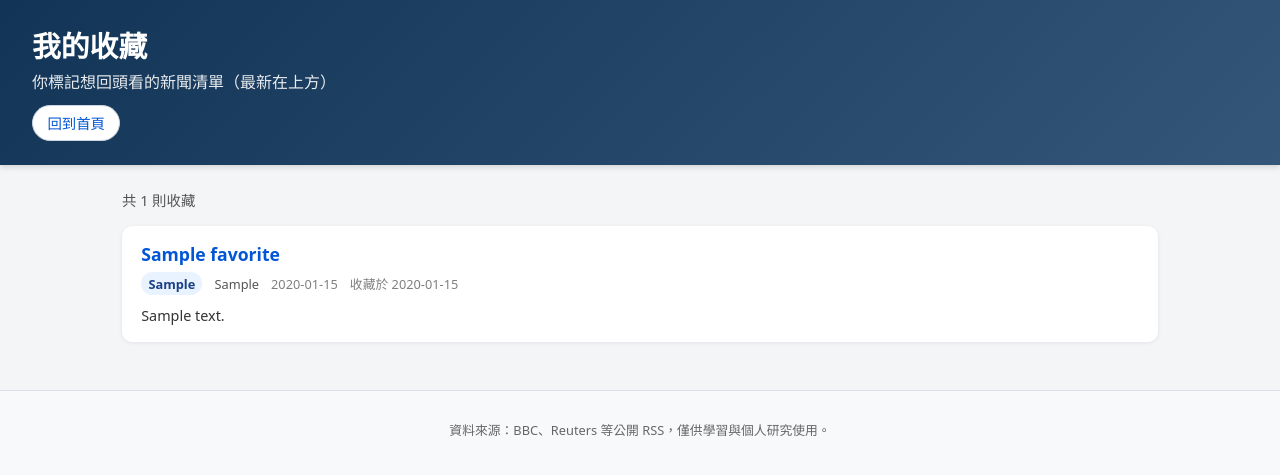
After one commit to boson316/news, a Flask app: page /favorites in a window 1280 px wide. The commit adds this page. Shown: the top 475 px of the page. Run offline with Flask 3, Linux system fonts and the light colour scheme; tables that the repository leaves empty hold one stand-in row (values such as "Sample post").

Commit message:
Add files via upload

```diff
--- a/app.py
+++ b/app.py
@@ -2,7 +2,7 @@ import os
 import sqlite3
 from datetime import datetime, timedelta, timezone
 
-from flask import Flask, render_template, request
+from flask import Flask, render_template, request, redirect, url_for
 import feedparser
 
 
@@ -22,6 +22,22 @@ def init_db():
             """
             CREATE TABLE IF NOT EXISTS articles (
                 id INTEGER PRIMARY KEY AUTOINCREMENT,
+                title TEXT NOT NULL,
+                source TEXT NOT NULL,
+                category TEXT NOT NULL,
+                url TEXT NOT NULL UNIQUE,
+                published_at TEXT,
+                summary TEXT,
+                created_at TEXT NOT NULL
+            )
+            """
+        )
+        # 收藏表：儲存使用者標記想回頭看的文章
+        conn.execute(
+            """
+            CREATE TABLE IF NOT EXISTS favorites (
+                id INTEGER PRIMARY KEY AUTOINCREMENT,
+                article_id INTEGER,
                 title TEXT NOT NULL,
                 source TEXT NOT NULL,
                 category TEXT NOT NULL,
@@ -240,6 +256,17 @@ def get_articles(period: str = "day", category: str | None = None, limit: int =
     return rows
 
 
+def get_all_sources():
+    """取得目前資料庫中所有來源（用於下拉選單）。"""
+    conn = get_connection()
+    cur = conn.execute(
+        "SELECT DISTINCT source FROM articles ORDER BY source COLLATE NOCASE"
+    )
+    rows = [r["source"] for r in cur.fetchall()]
+    conn.close()
+    return rows
+
+
 def get_articles_multi_categories(
     period: str, categories: list[str], limit: int = 20
 ):
@@ -308,6 +335,13 @@ BIG_TECH_KEYWORDS = [
 ]
 
 
+COMPANY_KEYWORDS = {
+    "nvidia": ["NVIDIA", "Nvidia", "NVDA"],
+    "google": ["Google", "Alphabet"],
+    "microsoft": ["Microsoft", "MSFT"],
+}
+
+
 def get_big_tech_articles(period: str = "day", limit: int = 20):
     """取得與大型科技公司相關的新聞（依標題與摘要關鍵字）。"""
     now = datetime.now(timezone.utc)
@@ -370,6 +404,72 @@ def get_big_tech_articles(period: str = "day", limit: int = 20):
 
     return rows
 
+
+def get_company_articles(company_key: str, period: str = "day", limit: int = 20):
+    """針對單一公司（如 NVIDIA / Google / Microsoft）抓新聞。"""
+    keywords = COMPANY_KEYWORDS.get(company_key)
+    if not keywords:
+        return []
+
+    now = datetime.now(timezone.utc)
+    if period == "day":
+        since = now - timedelta(days=1)
+    elif period == "week":
+        since = now - timedelta(days=7)
+    elif period == "month":
+        since = now - timedelta(days=30)
+    elif period == "quarter":
+        since = now - timedelta(days=90)
+    elif period == "halfyear":
+        since = now - timedelta(days=180)
+    else:
+        since = None
+
+    conn = get_connection()
+    params: list[str] = []
+    conditions: list[str] = []
+
+    if since is not None:
+        since_str = since.astimezone(timezone.utc).strftime("%Y-%m-%d %H:%M")
+        conditions.append("published_at >= ?")
+        params.append(since_str)
+
+    keyword_conditions: list[str] = []
+    for kw in keywords:
+        keyword_conditions.append("(title LIKE ? OR summary LIKE ?)")
+        like_kw = f"%{kw}%"
+        params.extend([like_kw, like_kw])
+
+    if keyword_conditions:
+        conditions.append("(" + " OR ".join(keyword_conditions) + ")")
+
+    where_clause = ""
+    if conditions:
+        where_clause = "WHERE " + " AND ".join(conditions)
+
+    sql = f"""
+        SELECT id, title, source, category, url, summary, published_at
+        FROM articles
+        {where_clause}
+        ORDER BY
+            CASE WHEN published_at IS NULL THEN 1 ELSE 0 END,
+            published_at DESC
+        LIMIT ?
+    """
+    params.append(str(limit))
+
+    cur = conn.execute(sql, params)
+    rows = cur.fetchall()
+    conn.close()
+
+    # 若抓不到，就退到科技＋財經的最新文章
+    if not rows:
+        rows = get_articles_multi_categories(
+            period=period, categories=["tech", "business"], limit=limit
+        )
+
+    return rows
+
 app = Flask(__name__)
 
 # 部署到雲端時（如 Render）會用 gunicorn 啟動，不會跑下面 if __name__，
@@ -383,6 +483,9 @@ BLOCK_OPTIONS = [
     ("tech", "科技新聞（Tech）"),
     ("business", "財經新聞（Business / Markets）"),
     ("bigtech", "大型科技公司追蹤（NVIDIA / Google / Amazon / Microsoft / Meta）"),
+    ("nvidia", "NVIDIA 專區"),
+    ("google", "Google 專區"),
+    ("microsoft", "Microsoft 專區"),
     ("zh", "中文新聞（國際／科技／財經）"),
 ]
 
@@ -391,10 +494,12 @@ BLOCK_OPTIONS = [
 def index():
     period = request.args.get("period", "day")
     block = request.args.get("block", "international")
+    selected_source = request.args.get("source") or ""
+    keyword = request.args.get("q", "").strip()
 
     # 只抓選中的區塊，每區 30～50 篇（此處用 50）
     limit = 50
-    articles = []
+    articles: list[sqlite3.Row] = []
     block_label = next((label for v, label in BLOCK_OPTIONS if v == block), block)
 
     if block == "international":
@@ -407,12 +512,34 @@ def index():
         articles = get_articles(period=period, category="business", limit=limit)
     elif block == "bigtech":
         articles = get_big_tech_articles(period=period, limit=limit)
+    elif block == "nvidia":
+        articles = get_company_articles("nvidia", period=period, limit=limit)
+    elif block == "google":
+        articles = get_company_articles("google", period=period, limit=limit)
+    elif block == "microsoft":
+        articles = get_company_articles("microsoft", period=period, limit=limit)
     elif block == "zh":
         articles = get_articles(period=period, category="zh", limit=limit)
     else:
-        articles = get_articles(
-            period=period, category="international", limit=limit
-        )
+        articles = get_articles(period=period, category="international", limit=limit)
+
+    # 來源過濾
+    if selected_source:
+        articles = [a for a in articles if a["source"] == selected_source]
+
+    # 關鍵字過濾（標題＋摘要）
+    if keyword:
+        kw_lower = keyword.lower()
+        filtered: list[sqlite3.Row] = []
+        for a in articles:
+            title = (a["title"] or "").lower()
+            summary = (a["summary"] or "").lower() if a["summary"] else ""
+            if kw_lower in title or kw_lower in summary:
+                filtered.append(a)
+        articles = filtered
+
+    # 所有來源（給下拉選單用）
+    sources = get_all_sources()
 
     return render_template(
         "index.html",
@@ -420,6 +547,9 @@ def index():
         block=block,
         block_label=block_label,
         block_options=BLOCK_OPTIONS,
+        sources=sources,
+        selected_source=selected_source,
+        keyword=keyword,
         articles=articles,
     )
 
@@ -431,6 +561,70 @@ def refresh():
     return render_template("refresh_done.html")
 
 
+def get_favorites(limit: int = 200):
+    conn = get_connection()
+    cur = conn.execute(
+        """
+        SELECT id, article_id, title, source, category, url, summary, published_at, created_at
+        FROM favorites
+        ORDER BY created_at DESC
+        LIMIT ?
+        """,
+        (limit,),
+    )
+    rows = cur.fetchall()
+    conn.close()
+    return rows
+
+
+@app.post("/favorite")
+def favorite():
+    article_id = request.form.get("article_id")
+    block = request.form.get("block", "international")
+    period = request.form.get("period", "day")
+    if not article_id:
+        return redirect(url_for("index", block=block, period=period))
+
+    conn = get_connection()
+    with conn:
+        cur = conn.execute(
+            """
+            SELECT id, title, source, category, url, summary, published_at
+            FROM articles
+            WHERE id = ?
+            """,
+            (article_id,),
+        )
+        row = cur.fetchone()
+        if row:
+            now_str = datetime.now(timezone.utc).strftime("%Y-%m-%d %H:%M")
+            conn.execute(
+                """
+                INSERT OR IGNORE INTO favorites
+                    (article_id, title, source, category, url, summary, published_at, created_at)
+                VALUES (?, ?, ?, ?, ?, ?, ?, ?)
+                """,
+                (
+                    row["id"],
+                    row["title"],
+                    row["source"],
+                    row["category"],
+                    row["url"],
+                    row["summary"],
+                    row["published_at"],
+                    now_str,
+                ),
+            )
+
+    return redirect(url_for("index", block=block, period=period))
+
+
+@app.route("/favorites")
+def favorites():
+    favs = get_favorites()
+    return render_template("favorites.html", favorites=favs)
+
+
 if __name__ == "__main__":
     fetch_and_store_news(limit_per_source=5)
     port = int(os.environ.get("PORT", 5000))
--- /dev/null
+++ b/static/style.css
@@ -0,0 +1,251 @@
+*,
+*::before,
+*::after {
+  box-sizing: border-box;
+}
+
+body {
+  margin: 0;
+  font-family: system-ui, -apple-system, BlinkMacSystemFont, "Segoe UI",
+    "Noto Sans TC", sans-serif;
+  background: #f4f5f7;
+  color: #222;
+}
+
+a {
+  color: #0056d6;
+  text-decoration: none;
+}
+
+a:hover {
+  text-decoration: underline;
+}
+
+header {
+  padding: 1.5rem 2rem;
+  background: linear-gradient(135deg, #123456, #345678);
+  color: #fff;
+  box-shadow: 0 2px 6px rgba(0, 0, 0, 0.15);
+}
+
+header h1 {
+  margin: 0 0 0.25rem 0;
+  font-size: 1.8rem;
+}
+
+header p {
+  margin: 0;
+  opacity: 0.9;
+}
+
+header nav {
+  margin-top: 0.75rem;
+}
+
+.controls {
+  padding: 1rem 2rem;
+  background: #ffffff;
+  border-bottom: 1px solid #dde1e7;
+}
+
+.filter-form {
+  display: flex;
+  flex-wrap: wrap;
+  gap: 0.75rem 1.5rem;
+  align-items: center;
+}
+
+.filter-form label {
+  font-size: 0.95rem;
+}
+
+select {
+  margin-left: 0.35rem;
+  padding: 0.25rem 0.5rem;
+}
+
+button,
+.button {
+  display: inline-block;
+  padding: 0.4rem 0.9rem;
+  border-radius: 999px;
+  border: none;
+  background: #0056d6;
+  color: #fff;
+  font-size: 0.9rem;
+  cursor: pointer;
+  text-decoration: none;
+  transition: background 0.2s ease, box-shadow 0.2s ease;
+}
+
+button:hover,
+.button:hover {
+  background: #003f9c;
+  box-shadow: 0 2px 6px rgba(0, 0, 0, 0.2);
+}
+
+.button.secondary {
+  background: #ffffff;
+  color: #0056d6;
+  border: 1px solid #ccd4e0;
+}
+
+.button.secondary:hover {
+  background: #f0f3f8;
+}
+
+main {
+  padding: 1.5rem 2rem 3rem;
+  max-width: 1100px;
+  margin: 0 auto;
+}
+
+.block-content h2 {
+  margin-top: 0;
+}
+
+.block-meta {
+  font-size: 0.9rem;
+  color: #555;
+  margin: 0 0 1rem 0;
+}
+
+.favorite-form {
+  margin-top: 0.5rem;
+}
+
+.button.small {
+  padding: 0.25rem 0.7rem;
+  font-size: 0.8rem;
+}
+
+.article-list {
+  list-style: none;
+  margin: 0;
+  padding: 0;
+  display: flex;
+  flex-direction: column;
+  gap: 1rem;
+}
+
+.article-item {
+  background: #ffffff;
+  border-radius: 10px;
+  padding: 1rem 1.2rem;
+  box-shadow: 0 1px 4px rgba(15, 23, 42, 0.08);
+}
+
+.article-title {
+  margin: 0 0 0.4rem;
+  font-size: 1.1rem;
+}
+
+.meta {
+  display: flex;
+  flex-wrap: wrap;
+  gap: 0.35rem 0.75rem;
+  font-size: 0.8rem;
+  color: #555;
+  align-items: center;
+}
+
+.badge {
+  display: inline-block;
+  padding: 0.15rem 0.45rem;
+  border-radius: 999px;
+  background: #e9f2ff;
+  color: #194185;
+  font-weight: 600;
+}
+
+.source {
+  font-weight: 500;
+}
+
+.time {
+  opacity: 0.75;
+}
+
+.summary {
+  margin: 0.6rem 0 0;
+  font-size: 0.9rem;
+  line-height: 1.5;
+  color: #333;
+}
+
+.empty {
+  padding: 2rem;
+  text-align: center;
+  background: #ffffff;
+  border-radius: 10px;
+  color: #666;
+}
+
+footer {
+  padding: 1rem 2rem 1.5rem;
+  border-top: 1px solid #dde1e7;
+  font-size: 0.8rem;
+  color: #666;
+  text-align: center;
+  background: #f8f9fb;
+}
+
+.compare-layout {
+  display: grid;
+  grid-template-columns: minmax(0, 1.1fr) minmax(0, 1.3fr);
+  gap: 1.5rem;
+}
+
+.select-panel,
+.result-panel {
+  background: #ffffff;
+  border-radius: 10px;
+  padding: 1rem 1.2rem 1.4rem;
+  box-shadow: 0 1px 4px rgba(15, 23, 42, 0.06);
+}
+
+.select-panel h2,
+.result-panel h2 {
+  margin-top: 0;
+}
+
+.article-list.selectable .article-item label {
+  display: flex;
+  flex-direction: column;
+  gap: 0.25rem;
+  cursor: pointer;
+}
+
+.article-list.selectable input[type="checkbox"] {
+  margin-right: 0.5rem;
+}
+
+.compare-columns {
+  display: grid;
+  grid-template-columns: repeat(2, minmax(0, 1fr));
+  gap: 1rem;
+}
+
+.compare-column h3 {
+  margin: 0 0 0.4rem;
+  font-size: 1.05rem;
+}
+
+.compare-column p {
+  font-size: 0.9rem;
+  line-height: 1.6;
+}
+
+@media (max-width: 900px) {
+  header,
+  .controls,
+  main,
+  footer {
+    padding-left: 1rem;
+    padding-right: 1rem;
+  }
+
+  .compare-layout {
+    grid-template-columns: 1fr;
+  }
+}
--- /dev/null
+++ b/templates/favorites.html
@@ -0,0 +1,66 @@
+<!DOCTYPE html>
+<html lang="zh-Hant">
+  <head>
+    <meta charset="UTF-8" />
+    <title>我的收藏 - 國際・美國新聞蒐集</title>
+    <link
+      rel="stylesheet"
+      href="{{ url_for('static', filename='style.css') }}"
+    />
+  </head>
+  <body>
+    <header>
+      <h1>我的收藏</h1>
+      <p>你標記想回頭看的新聞清單（最新在上方）</p>
+      <nav>
+        <a class="button secondary" href="{{ url_for('index') }}">回到首頁</a>
+      </nav>
+    </header>
+
+    <main>
+      <section class="block-content">
+        {% if favorites %}
+        <p class="block-meta">共 {{ favorites|length }} 則收藏</p>
+        <ul class="article-list">
+          {% for a in favorites %}
+          <li class="article-item">
+            <h3 class="article-title">
+              <a href="{{ a.url }}" target="_blank" rel="noopener noreferrer">
+                {{ a.title }}
+              </a>
+            </h3>
+            <div class="meta">
+              <span class="badge">{{ a.category }}</span>
+              <span class="source">{{ a.source }}</span>
+              {% if a.published_at %}
+              <span class="time">
+                {{ a.published_at }}
+              </span>
+              {% endif %}
+              {% if a.created_at %}
+              <span class="time">
+                收藏於 {{ a.created_at }}
+              </span>
+              {% endif %}
+            </div>
+            {% if a.summary %}
+            <p class="summary">
+              {{ a.summary|striptags|truncate(200, True, '...') }}
+            </p>
+            {% endif %}
+          </li>
+          {% endfor %}
+        </ul>
+        {% else %}
+        <p class="empty">
+          目前還沒有收藏的文章，回到首頁點每則新聞下方的「收藏」按鈕即可加入。
+        </p>
+        {% endif %}
+      </section>
+    </main>
+
+    <footer>
+      <p>資料來源：BBC、Reuters 等公開 RSS，僅供學習與個人研究使用。</p>
+    </footer>
+  </body>
+  </html>
```
Also changed, not shown: templates/index.html (+39 -1 lines).
